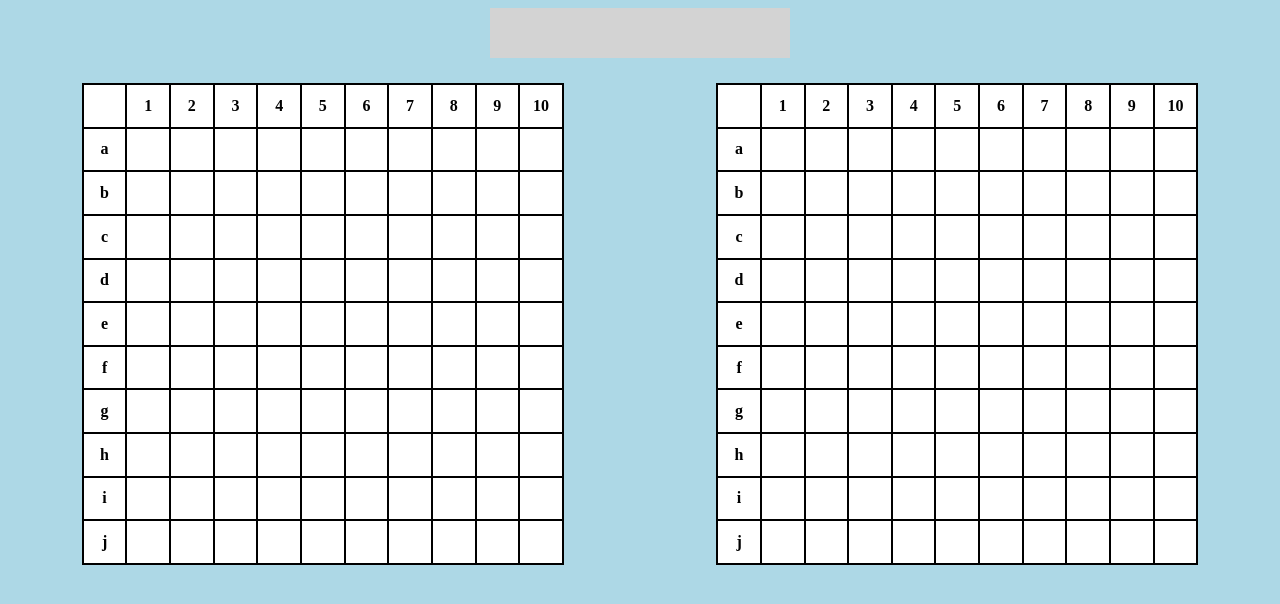
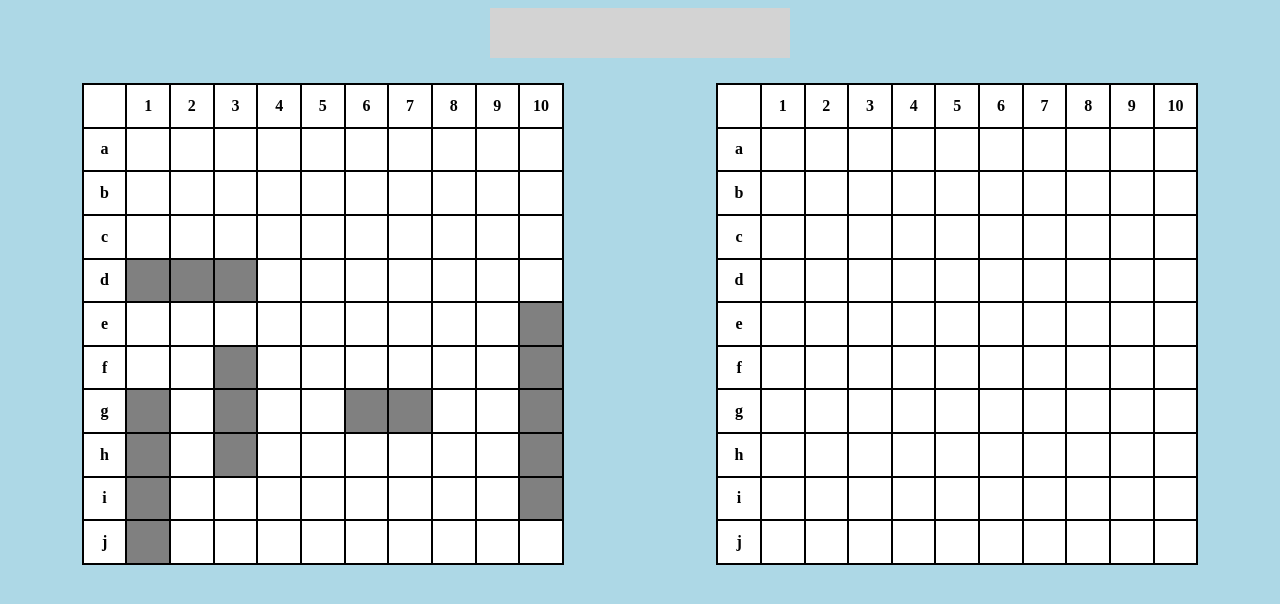
Before and after one commit to Portavion/battleship, a website built with webpack: page src/template.html in a window 1280 px wide. Built offline with nearby package versions, Linux system fonts and the light colour scheme.

Commit message:
feat: draw player's ships

```diff
--- a/src/gameboard.js
+++ b/src/gameboard.js
@@ -5,8 +5,8 @@ class Gameboard {
 		this.carrier = new Ship(5);
 		this.battleship = new Ship(4);
 		this.cruiser = new Ship(3);
-		this.submarine = new Ship(2);
-		this.destroyer = new Ship(1);
+		this.submarine = new Ship(3);
+		this.destroyer = new Ship(2);
 
 		this.missedShot = [];
 	}
--- a/src/index.js
+++ b/src/index.js
@@ -2,10 +2,10 @@ import "./styles.css";
 import { Ship } from "./ship";
 import { Gameboard } from "./gameboard";
 import { Player, placeShip } from "./player";
-import { createGrid } from "./interface";
+import { createGrid, drawShip } from "./interface";
 
-const humanPlayer = new Player("human");
-const computer = new Player("computer");
+const humanPlayer = new Player(1);
+const computer = new Player(2);
 
 humanPlayer.placeShip();
 computer.placeShip();
@@ -13,4 +13,4 @@ computer.placeShip();
 createGrid(humanPlayer);
 createGrid(computer);
 
-// TODO: refactor createGrid so that it can draw specific player grid (computer or human)
+drawShip(humanPlayer);
--- a/src/interface.js
+++ b/src/interface.js
@@ -2,7 +2,7 @@ function createGrid(player) {
 	const resolution = 121;
 	let container;
 
-	if (player.playerType === "human") {
+	if (player.number === 1) {
 		container = document.querySelector(".player");
 	} else {
 		container = document.querySelector(".opponent");
@@ -28,7 +28,7 @@ function createGrid(player) {
 
 function cleanGrid(player) {
 	let container;
-	if (player.playerType === "human") {
+	if (player.number === 1) {
 		container = document.querySelector(".player");
 	} else {
 		container = document.querySelector(".opponent");
@@ -39,7 +39,7 @@ function cleanGrid(player) {
 function addCoordinate(player) {
 	let container;
 
-	if (player.playerType === "human") {
+	if (player.number === 1) {
 		container = document.querySelector(".player");
 	} else {
 		container = document.querySelector(".opponent");
@@ -60,4 +60,29 @@ function addCoordinate(player) {
 	}
 }
 
-export { createGrid };
+function drawShip(player) {
+	let gameboard = player.Gameboard;
+	let fleet = [
+		gameboard.carrier,
+		gameboard.battleship,
+		gameboard.cruiser,
+		gameboard.submarine,
+		gameboard.destroyer,
+	];
+	let container = document.querySelector(".player");
+
+	for (let ship in fleet) {
+		let currentShip = fleet[ship];
+		for (let coordinates in currentShip.coordinates) {
+			let currentCoordinates = currentShip.coordinates[coordinates];
+			let cell = container.querySelector(
+				"#" +
+					String.fromCharCode(currentCoordinates[0] + 96) +
+					currentCoordinates[1]
+			);
+			cell.classList.add("ship");
+		}
+	}
+}
+
+export { createGrid, drawShip };
--- a/src/player.js
+++ b/src/player.js
@@ -3,10 +3,10 @@ import { Gameboard } from "./gameboard";
 class Player {
 	constructor(playerStatus) {
 		this.Gameboard = new Gameboard();
-		this.playerType = playerStatus;
+		this.number = playerStatus;
 	}
 	placeShip() {
-		this.Gameboard.carrier.place(5, 10, 10, 10);
+		this.Gameboard.carrier.place(5, 10, 9, 10);
 		this.Gameboard.battleship.place(7, 1, 10, 1);
 		this.Gameboard.cruiser.place(4, 1, 4, 3);
 		this.Gameboard.submarine.place(6, 3, 8, 3);
--- a/src/styles.css
+++ b/src/styles.css
@@ -53,6 +53,10 @@ body {
 	align-items: center;
 }
 
+.cell.ship {
+	background-color: grey;
+}
+
 /* .player,
 .opponent {
 	justify-self: center;
```
